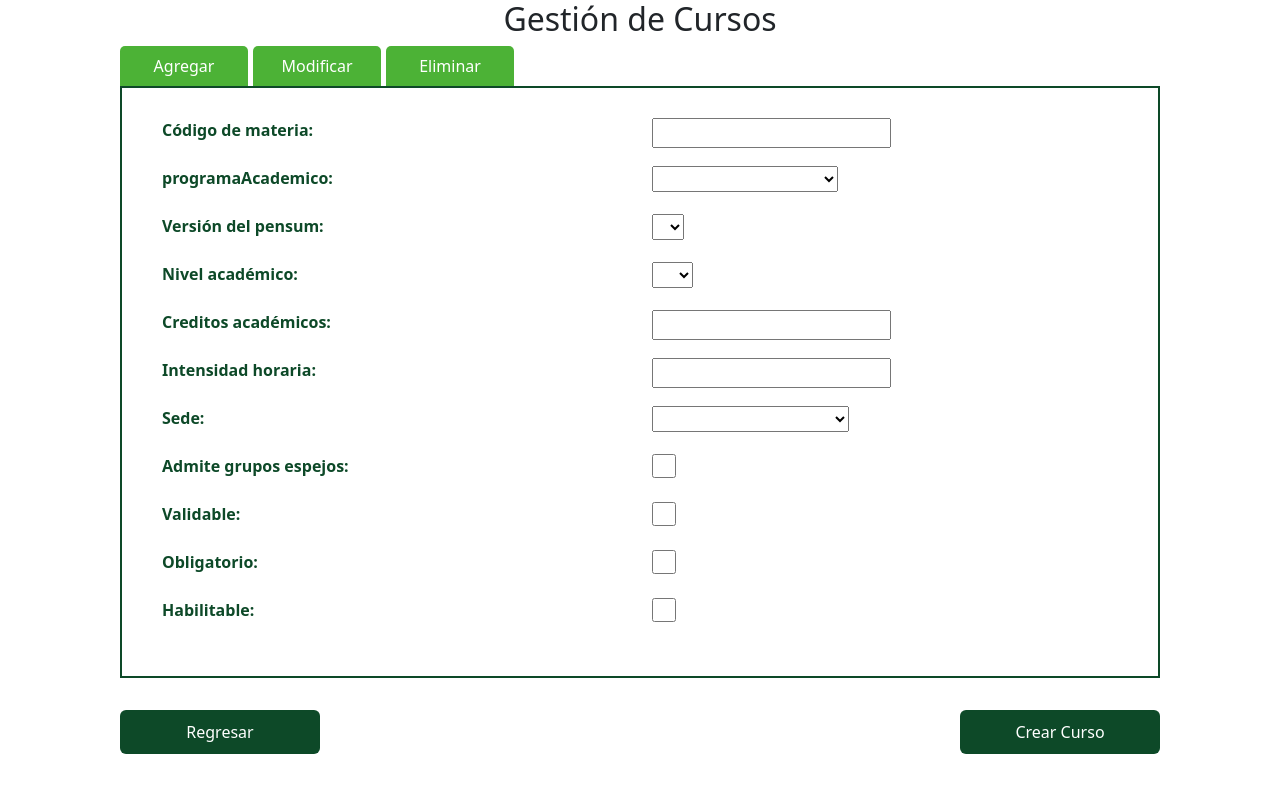
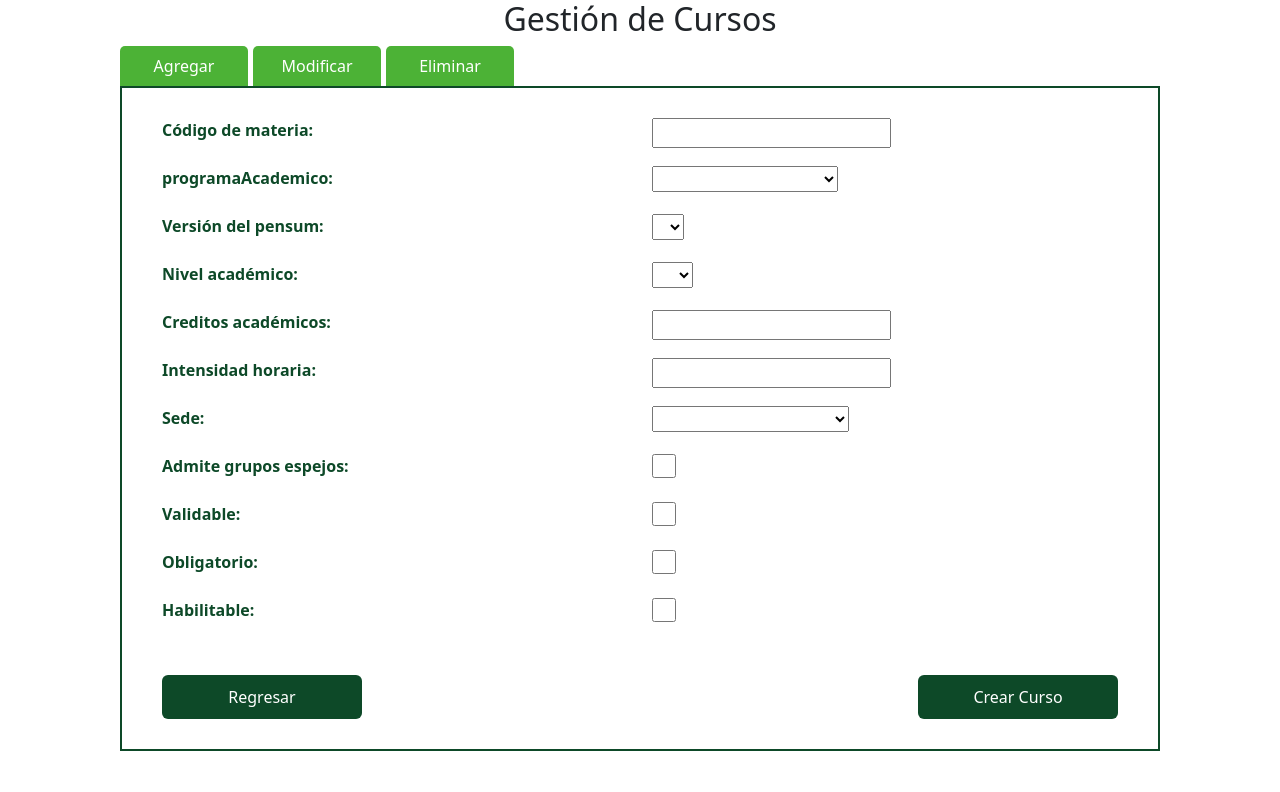
Before and after one commit to JoseMAGG/fabrica-front, a React (Vite) app: page /menu-jefe-departamento/menu-cursos in a window 1280 px wide. Shown: the top 792 px of the page. Built offline with nearby package versions, Linux system fonts and the light colour scheme.

Commit message:
fix submit buttons clicks

```diff
--- a/src/components/AgregarCurso.jsx
+++ b/src/components/AgregarCurso.jsx
@@ -202,7 +202,6 @@ export const AgregarCurso = () => {
 
                     </div>
                 </div>
-            </form>
             <div className="d-flex justify-content-between">
                     <button
                         className="form_button"
@@ -210,10 +209,12 @@ export const AgregarCurso = () => {
                     >Regresar</button>
 
                     <button
+                        type="submit"
                         className="form_button"
                     /* onClick={onSubmitForm} */
                     >Crear Curso</button>
                 </div>
+            </form>
         </>
     )
 }
--- a/src/components/ModificarCurso.jsx
+++ b/src/components/ModificarCurso.jsx
@@ -335,14 +335,14 @@ export const ModificarCurso = () => {
                 </div>
                 </div>
             </div>
-            </form>
             <div className="d-flex justify-content-between">
                 <button className="form_button" onClick={returnMenu}>
                 Regresar Menu
                 </button>
 
-                <button className="form_button">Modificar Curso</button>
+                <button type="submit" className="form_button">Modificar Curso</button>
             </div>
+            </form>
         </>
 
       )}
--- a/src/components/index.css
+++ b/src/components/index.css
@@ -3,6 +3,7 @@
     display: grid;
     border: 2px solid var(--main-color);
     padding: 30px 40px 30px 40px;
+    margin-bottom: 2rem;
 }
 
 
```
